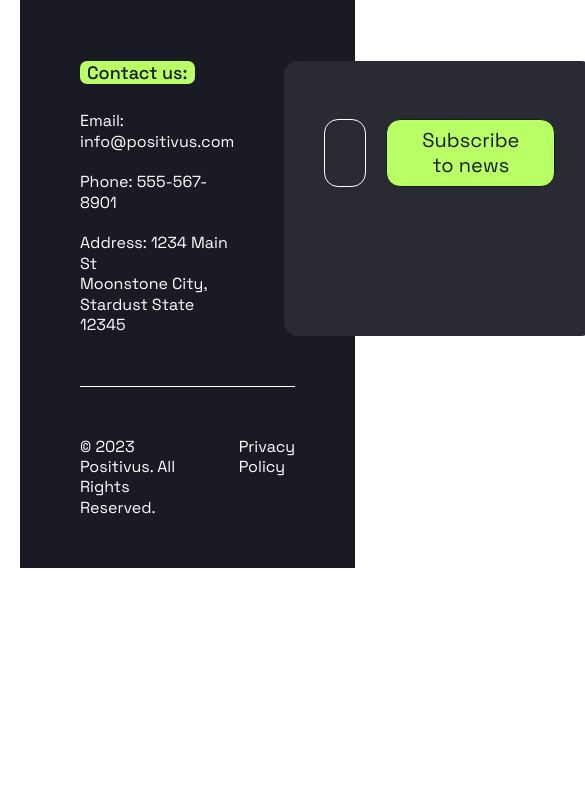
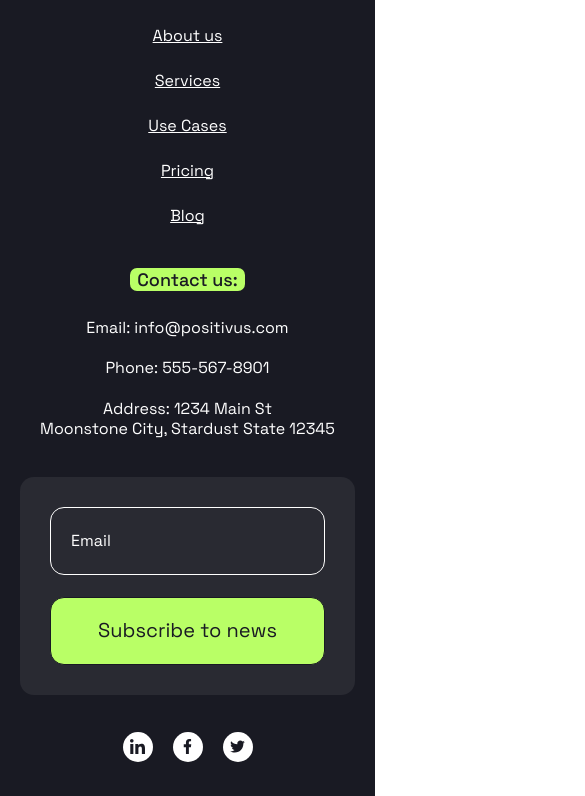
Before and after one commit to sabyrka23/positivus, a website: page index.html in a window 390 px wide. Shown: the part 9862-10658 px from the top of the page, 585 px wide, since content can reach past the window. Before the commit the page ends 10430 px from the top, so only its background shows below. Drawn offline with Linux system fonts and the light colour scheme.

Commit message:
feat: enhance footer styles with responsive design for mobile and improved layout

```diff
--- a/styles/main.css
+++ b/styles/main.css
@@ -895,6 +895,15 @@ h4, .h4 {
   background-color: var(--color-dark-alt);
   border-radius: var(--border-radius);
 }
+@media (max-width: 1280px) {
+  .subscribe-form {
+    flex-direction: column;
+    row-gap: 22px;
+    width: 100%;
+    max-width: 450px;
+    padding: 30px;
+  }
+}
 
 .header {
   padding-top: 60px;
@@ -1556,17 +1565,47 @@ h4, .h4 {
   row-gap: 25px;
 }
 
+@media (max-width: 767px) {
+  .footer {
+    padding-inline: 0;
+  }
+}
 .footer__inner {
   padding: 55px 60px 50px;
   color: var(--color-light);
   background-color: var(--color-dark);
-  border-radius: var(--border-radius-large) var(--border-radius-large) 0 0;
+}
+@media (min-width: 768px) {
+  .footer__inner {
+    border-radius: var(--border-radius-large) var(--border-radius-large) 0 0;
+  }
+}
+@media (max-width: 767px) {
+  .footer__inner {
+    display: flex;
+    flex-direction: column;
+    align-items: center;
+    row-gap: 37px;
+    padding: 50px var(--container-padding-x) 30px;
+  }
 }
 .footer__navigation {
   display: flex;
   justify-content: space-between;
   align-items: center;
   column-gap: 30px;
+}
+@media (max-width: 1023px) {
+  .footer__navigation {
+    flex-direction: column;
+    align-items: center;
+    row-gap: 37px;
+  }
+}
+@media (max-width: 767px) {
+  .footer__navigation {
+    display: contents;
+  }
 }
 .footer__navigation:not(:last-child) {
   margin-bottom: 66px;
@@ -1575,6 +1614,12 @@ h4, .h4 {
   display: flex;
   align-items: center;
   column-gap: 40px;
+}
+@media (max-width: 767px) {
+  .footer__menu-list {
+    flex-direction: column;
+    row-gap: 15px;
+  }
 }
 .footer__menu-link {
   display: inline-flex;
@@ -1592,15 +1637,34 @@ h4, .h4 {
     color: var(--color-accent);
   }
 }
+@media (max-width: 767px) {
+  .footer__soc1als {
+    order: 1;
+  }
+}
 .footer__body {
   display: flex;
   justify-content: space-between;
   column-gap: 50px;
 }
-.footer__body:not(:last-child) {
-  margin-bottom: 50px;
-  padding-bottom: 50px;
-  border-bottom: 1px solid currentColor;
+@media (min-width: 768px) {
+  .footer__body:not(:last-child) {
+    margin-bottom: 50px;
+    padding-bottom: 50px;
+    border-bottom: 1px solid currentColor;
+  }
+}
+@media (max-width: 767px) {
+  .footer__body {
+    flex-direction: column;
+    align-items: center;
+    row-gap: inherit;
+  }
+}
+@media (max-width: 480px) {
+  .footer__body {
+    width: 100%;
+  }
 }
 .footer__contacts {
   display: flex;
@@ -1608,6 +1672,12 @@ h4, .h4 {
   align-items: start;
   row-gap: 27px;
 }
+@media (max-width: 767px) {
+  .footer__contacts {
+    align-items: center;
+    text-align: center;
+  }
+}
 .footer__contacts-title {
   color: var(--color-dark);
 }
@@ -1631,6 +1701,17 @@ h4, .h4 {
   display: flex;
   column-gap: 40px;
 }
+@media (max-width: 767px) {
+  .footer__extra {
+    order: 2;
+    flex-direction: column;
+    align-items: center;
+    row-gap: 15px;
+    width: 100%;
+    padding-top: 37px;
+    border-top: 1px solid currentColor;
+  }
+}
 .footer__extra-privacy-policy-link {
   text-decoration: underline;
 }
```
